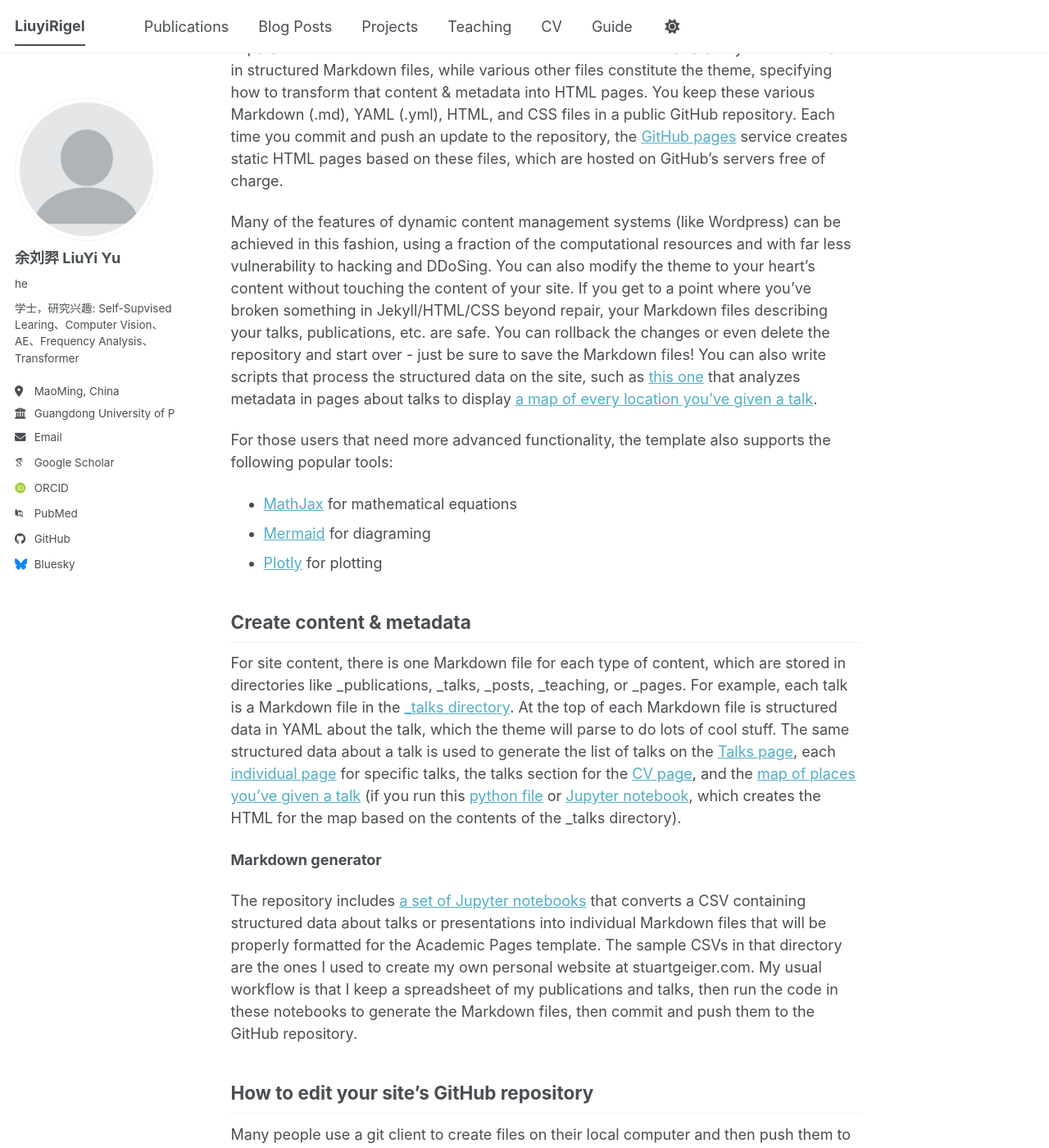
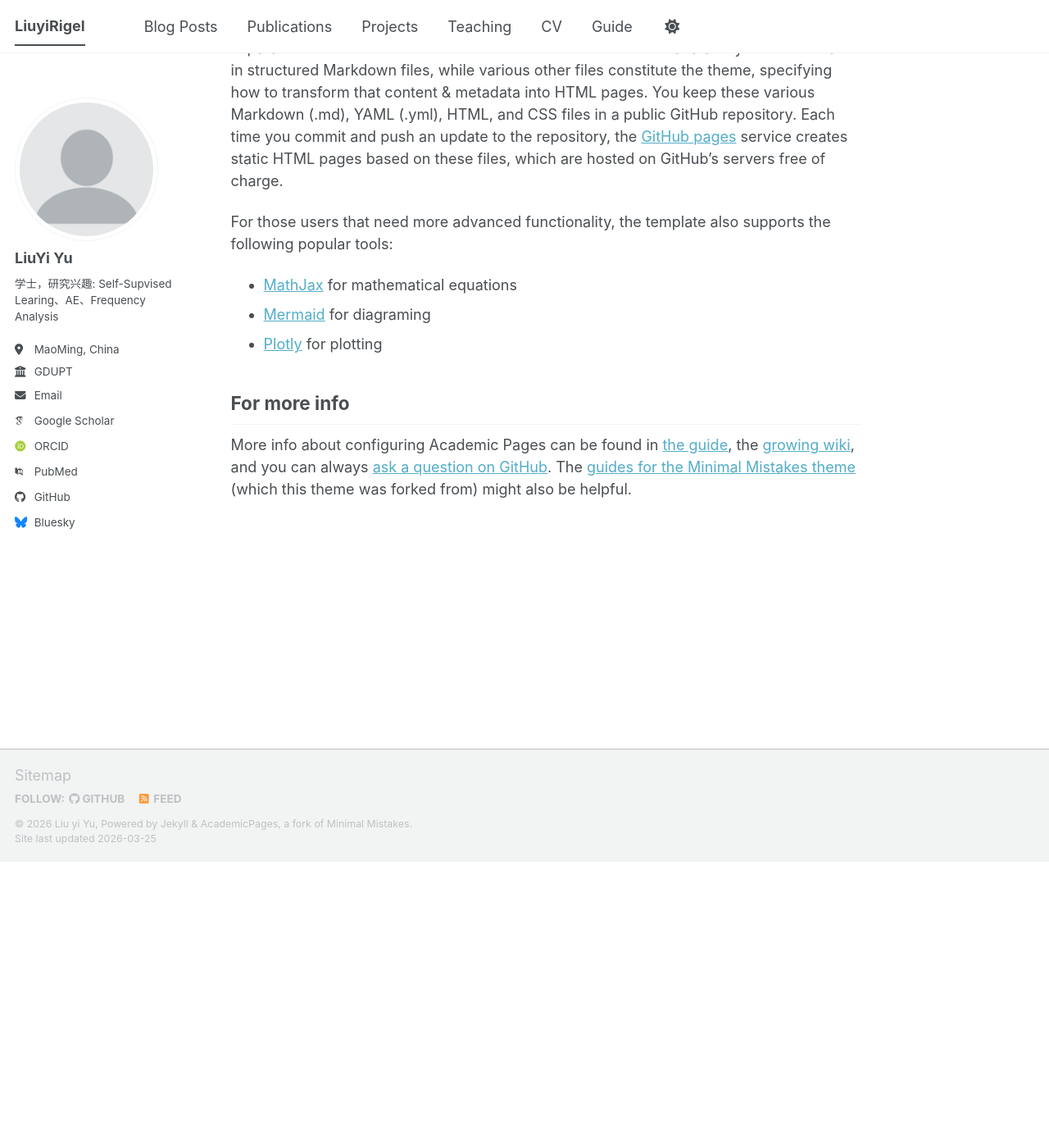
Before and after one commit to LiuyiRigel/LiuyiRigel.github.io, a Jekyll site: the page built from _pages/about.md, in a window 1280 px wide and 1400 px high, scrolled down 349 px. Shown: the whole window at 82% size. Built offline with Jekyll 4.4.1, drawn with Linux system fonts in a browser that asks for light colours; some web fonts are replaced; a script bundle is joined from its source files by our own code; library files that are not in the unit come from our copies; some of the changed text lies outside the part shown.

Commit message:
modified:   _config.yml 	modified:   _data/navigation.yml 	modified:   _pages/about.md

```diff
--- a/_config.yml
+++ b/_config.yml
@@ -24,11 +24,11 @@
 author:
   # Biographic information
   avatar           : "profile.png"
-  name             : "余刘羿 LiuYi Yu"
-  pronouns         : "he"
-  bio              : "学士，研究兴趣: Self-Supvised Learing、Computer Vision、AE、Frequency Analysis、Transformer"
+  name             : " LiuYi Yu"
+  pronouns         : ""
+  bio              : "学士，研究兴趣: Self-Supvised Learing、AE、Frequency Analysis"
   location         : "MaoMing, China"
-  employer         : "Guangdong University of Petrochemical Technology"
+  employer         : "GDUPT"
   uri              : # URL
   email            : "oshhhs1@gmail.com"
 
--- a/_data/navigation.yml
+++ b/_data/navigation.yml
@@ -8,11 +8,11 @@
 #      Markdown formatted page while the second is generated using JSON.
 
 main:
+  - title: "Blog Posts"
+    url: /year-archive/
+
   - title: "Publications"
     url: /publications/
-
-  - title: "Blog Posts"
-    url: /year-archive/
 
   - title: "Projects"
     url: /projects/
--- a/_pages/about.md
+++ b/_pages/about.md
@@ -18,29 +18,11 @@
 ======
 Like many other Jekyll-based GitHub Pages templates, Academic Pages makes you separate the website's content from its form. The content & metadata of your website are in structured Markdown files, while various other files constitute the theme, specifying how to transform that content & metadata into HTML pages. You keep these various Markdown (.md), YAML (.yml), HTML, and CSS files in a public GitHub repository. Each time you commit and push an update to the repository, the [GitHub pages](https://pages.github.com/) service creates static HTML pages based on these files, which are hosted on GitHub's servers free of charge.
 
-Many of the features of dynamic content management systems (like Wordpress) can be achieved in this fashion, using a fraction of the computational resources and with far less vulnerability to hacking and DDoSing. You can also modify the theme to your heart's content without touching the content of your site. If you get to a point where you've broken something in Jekyll/HTML/CSS beyond repair, your Markdown files describing your talks, publications, etc. are safe. You can rollback the changes or even delete the repository and start over - just be sure to save the Markdown files! You can also write scripts that process the structured data on the site, such as [this one](https://github.com/academicpages/academicpages.github.io/blob/master/talkmap.ipynb) that analyzes metadata in pages about talks to display [a map of every location you've given a talk](https://academicpages.github.io/talkmap.html).
-
 For those users that need more advanced functionality, the template also supports the following popular tools:
 - [MathJax](https://www.mathjax.org/) for mathematical equations
 - [Mermaid](https://mermaid.js.org/) for diagraming
 - [Plotly](https://plotly.com/javascript/) for plotting
 
-Create content & metadata
-------
-For site content, there is one Markdown file for each type of content, which are stored in directories like _publications, _talks, _posts, _teaching, or _pages. For example, each talk is a Markdown file in the [_talks directory](https://github.com/academicpages/academicpages.github.io/tree/master/_talks). At the top of each Markdown file is structured data in YAML about the talk, which the theme will parse to do lots of cool stuff. The same structured data about a talk is used to generate the list of talks on the [Talks page](https://academicpages.github.io/talks), each [individual page](https://academicpages.github.io/talks/2012-03-01-talk-1) for specific talks, the talks section for the [CV page](https://academicpages.github.io/cv), and the [map of places you've given a talk](https://academicpages.github.io/talkmap.html) (if you run this [python file](https://github.com/academicpages/academicpages.github.io/blob/master/talkmap.py) or [Jupyter notebook](https://github.com/academicpages/academicpages.github.io/blob/master/talkmap.ipynb), which creates the HTML for the map based on the contents of the _talks directory).
-
-**Markdown generator**
-
-The repository includes [a set of Jupyter notebooks](https://github.com/academicpages/academicpages.github.io/tree/master/markdown_generator
-) that converts a CSV containing structured data about talks or presentations into individual Markdown files that will be properly formatted for the Academic Pages template. The sample CSVs in that directory are the ones I used to create my own personal website at stuartgeiger.com. My usual workflow is that I keep a spreadsheet of my publications and talks, then run the code in these notebooks to generate the Markdown files, then commit and push them to the GitHub repository.
-
-How to edit your site's GitHub repository
-------
-Many people use a git client to create files on their local computer and then push them to GitHub's servers. If you are not familiar with git, you can directly edit these configuration and Markdown files directly in the github.com interface. Navigate to a file (like [this one](https://github.com/academicpages/academicpages.github.io/blob/master/_talks/2012-03-01-talk-1.md) and click the pencil icon in the top right of the content preview (to the right of the "Raw | Blame | History" buttons). You can delete a file by clicking the trashcan icon to the right of the pencil icon. You can also create new files or upload files by navigating to a directory and clicking the "Create new file" or "Upload files" buttons.
-
-Example: editing a Markdown file for a talk
-![Editing a Markdown file for a talk](/images/editing-talk.png)
-
 For more info
 ------
 More info about configuring Academic Pages can be found in [the guide](https://academicpages.github.io/markdown/), the [growing wiki](https://github.com/academicpages/academicpages.github.io/wiki), and you can always [ask a question on GitHub](https://github.com/academicpages/academicpages.github.io/discussions). The [guides for the Minimal Mistakes theme](https://mmistakes.github.io/minimal-mistakes/docs/configuration/) (which this theme was forked from) might also be helpful.
```
